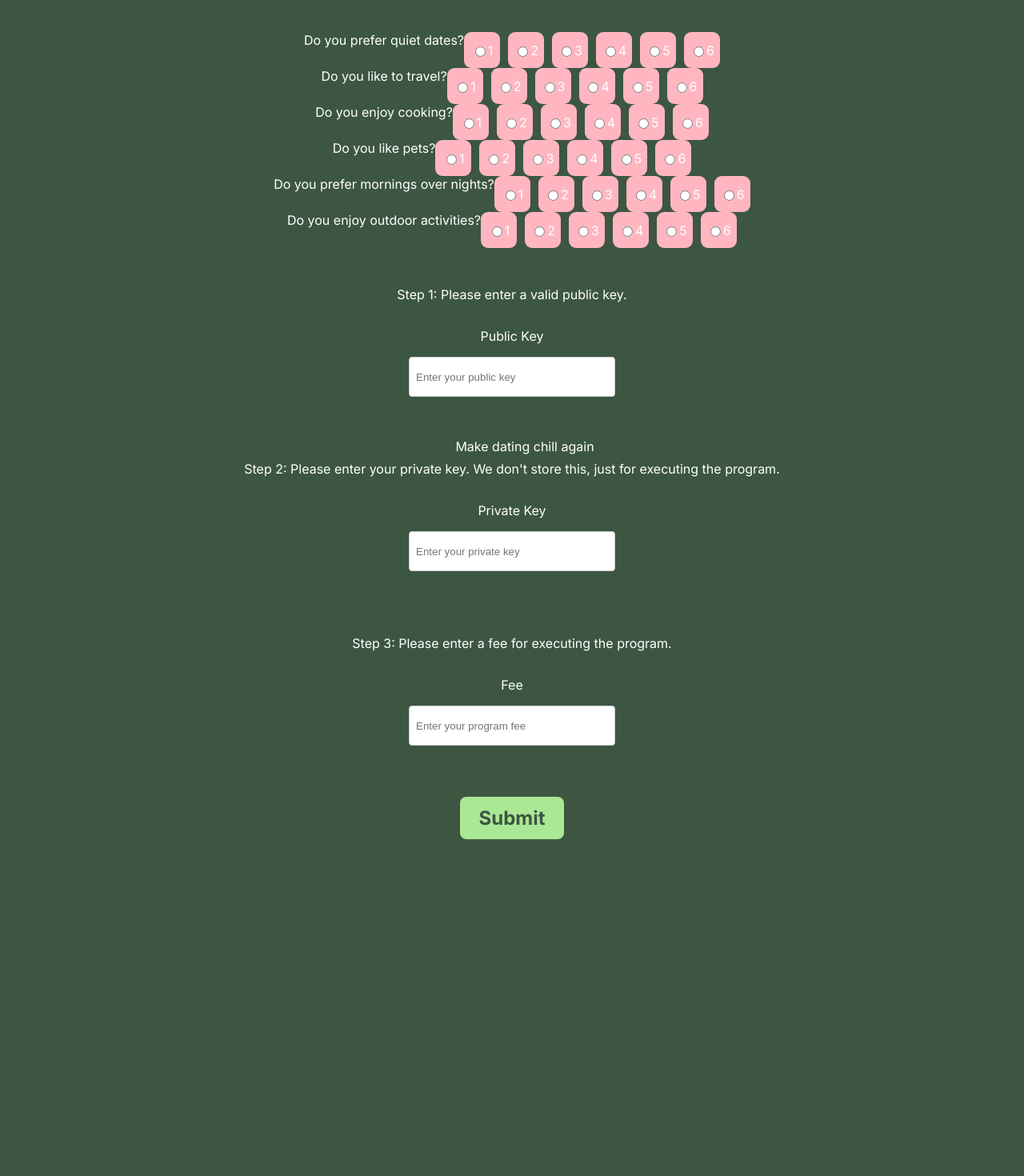
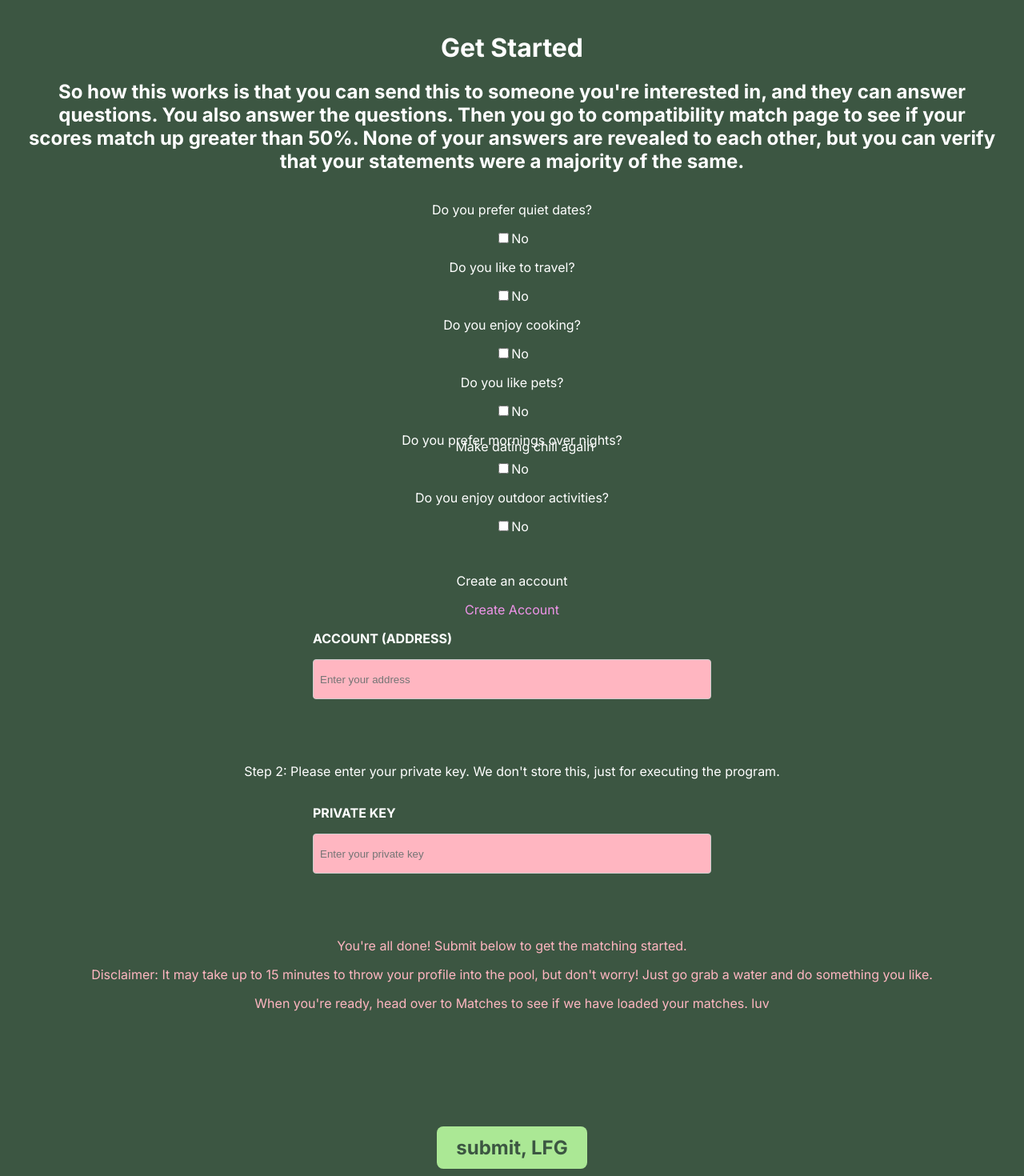
Before and after one commit to michellewong793/matcha, a Next.js app: page /submit-score in a window 1280 px wide. Shown: the part 200-1670 px from the top of the page at 80% size. Before the commit the page ends 1345 px from the top, so only its background shows below. Built offline with nearby package versions, Linux system fonts and the light colour scheme.

Commit message:
rest of it

```diff
--- a/components/Button.js
+++ b/components/Button.js
@@ -1,14 +1,13 @@
-import Link from "next/link";
 import styles from "./Button.module.css"; // Import the CSS module
 
-const Button = ({ link, text, color }) => {
+const Button = ({ onClick, text, color }) => {
   // Use appropriate class names based on the color prop
   const buttonClass = `${styles.button} ${color === "green" ? styles.green : styles.pink}`;
 
   return (
-    <Link href={link}>
-      <a className={buttonClass}>{text}</a>
-    </Link>
+    <button className={buttonClass} onClick={onClick}>
+      {text}
+    </button>
   );
 };
 
--- a/components/Header.module.css
+++ b/components/Header.module.css
@@ -8,6 +8,8 @@
     display: flex;
     justify-content: space-between;
     align-items: center;
+    background: #65926F;
+    width: 100%;
   }
 
   .footer {
--- a/components/SubmitScore.module.css
+++ b/components/SubmitScore.module.css
@@ -1,12 +1,35 @@
+.stepContainer {
+    display: flex;
+    flex-direction: column;
+    align-items: center;
+}
+
 .inputbox {
     border: 1px solid #ccc;
     border-radius: 4px;
     padding: 8px;
-    width: 15rem;
+    width: 30rem;
     height: 2rem;
+    background-color: lightpink;
+    color: #921598;
   }
 
 
+  .inputLabel {
+    font-size: 16px;
+    text-transform: uppercase;
+    font-weight: bold;
+    align-self:left;
+  }
+  .inputContainer {
+    display: flex;
+    flex-direction: column;
+    text-align: left;
+  }
+.link {
+    color: #EF94E9;
+    text-decoration: none;
+}
   .questionContainer {
     margin-bottom: 16px;
   }
@@ -74,7 +97,7 @@
 .sliderContainer {
     margin: 0 auto ;
     display: flex;
-    flex-direction: row;
+    flex-direction: column;
   }
 
 
@@ -193,19 +216,7 @@
     text-align: center; /* Center text */
   }
 
-  .radioButton {
-    appearance: none; /* Remove default styling */
-    width: 20px; /* Width of the circular radio button */
-    height: 20px; /* Height of the circular radio button */
-    border: 2px solid white; /* Border color */
-    border-radius: 50%; /* Make it circular */
-    position: absolute; /* Position it in the center */
-    top: 50%;
-    left: 50%;
-    transform: translate(-50%, -50%); /* Centering */
-    background: transparent; /* Transparent background */
-    cursor: pointer; /* Change cursor to pointer */
-  }
+
 
   input[type="radio"]:checked + .radioButton {
     background: white; /* Color when selected */
@@ -214,3 +225,7 @@
   .radioOption:hover {
     opacity: 0.8; /* Slightly fade on hover */
   }
+
+  .messageText {
+    color: lightpink;
+  }
--- a/components/Theme.js
+++ b/components/Theme.js
@@ -72,6 +72,18 @@ let styles = {
     marginRight: "auto",
   },
 
+  submitContent: {
+    color: "white",
+    paddingLeft: "2rem",
+    paddingRight:"2rem",
+    marginTop: "15rem",
+    marginBottom: "6rem",
+    textAlign: "center",
+    marginLeft: "auto",
+    marginRight: "auto",
+  },
+
+
   heroContent: {
     color: "white",
     paddingLeft: "2rem",
--- a/pages/submit-score.js
+++ b/pages/submit-score.js
@@ -16,21 +16,23 @@ const QUESTIONS = [
 ];
 
 export default function Index() {
-  const [answers, setAnswers] = useState({});
+  const [answers, setAnswers] = useState(Array(QUESTIONS.length).fill(false)); // Initialize with false
   const [response, setResponse] = useState(null);
 
-  const handleRadioChange = (index, value) => {
-    setAnswers({
-      ...answers,
-      [index]: value,
+  const handleCheckboxChange = (index) => {
+    setAnswers((prevAnswers) => {
+      const newAnswers = [...prevAnswers];
+      newAnswers[index] = !newAnswers[index]; // Toggle the boolean value
+      return newAnswers;
     });
   };
 
-  const handleSubmit = async () => {
+  const handleSubmit = async (e) => {
+    e.preventDefault(); // Prevent default form submission behavior
     try {
-      const leoInput = Object.entries(answers).map(([key, value]) => ({
-        question: key,
-        answer: value,
+      const leoInput = answers.map((answer, index) => ({
+        question: QUESTIONS[index],
+        answer: answer, // This will be true or false
       }));
       const result = await axios.post(
         "https://aleo-api-endpoint.com/process-preferences",
@@ -39,6 +41,8 @@ export default function Index() {
         }
       );
       setResponse(result.data);
+      alert("Your preferences have been successfully submitted! Just wait a little bit. The next step is to meditate for 15 minutes as we work behind the scenes to bring you your people.");
+
     } catch (error) {
       console.error("Error submitting data:", error);
     }
@@ -48,62 +52,67 @@ export default function Index() {
     <div className={pageStyles.centerPage}>
       <Layout />
 
-      <div style={Styles.content} className={pageStyles.formContainer}>
+      <div style={Styles.submitContent} className={pageStyles.formContainer}>
+        <h1> Get Started </h1>
+        <h2> So how this works is that you can send this to someone you're interested in, and they can answer questions. You also answer the questions. Then you go to compatibility match page to see if your scores match up greater than 50%. None of your answers are revealed to each other, but you can verify that your statements were a majority of the same. </h2>
         <form
           className={pageStyles.form}
-          onSubmit={(e) => {
-            e.preventDefault();
-            // handleSubmit();
-          }}
+          onSubmit={handleSubmit} // Call handleSubmit on submit
         >
           {QUESTIONS.map((question, index) => (
             <div key={index} className={pageStyles.sliderContainer}>
+              <Spacer height="1" />
               <label>{question}</label>
-              <div className={pageStyles.radioContainer}>
-                {[1, 2, 3, 4, 5, 6].map((value) => (
-                  <label key={value} className={pageStyles.radioOption}>
-                    <input
-                      type="radio"
-                      name={`question-${index}`}
-                      value={value}
-                      checked={answers[index] === value.toString()}
-                      onChange={() => handleRadioChange(index, value)}
-                    />
-                    {value}
-                  </label>
-                ))}
+              <Spacer height="1" />
+              <div className={pageStyles.checkboxContainer}>
+                <input
+                  type="checkbox"
+                  id={`question-${index}`}
+                  name={`question-${index}`}
+                  checked={answers[index]} // Bind checkbox to boolean value
+                  onChange={() => handleCheckboxChange(index)} // Toggle boolean value on change
+                />
+                <label
+                  htmlFor={`question-${index}`}
+                  className={pageStyles.checkboxOption}
+                >
+                  {answers[index] ? "Yes" : "No"}
+                </label>
               </div>
             </div>
           ))}
           <Spacer height="2" />
-
         </form>
 
-        <div>
-          <p>Step 1: Please enter a valid public key.</p>
+        <div className={pageStyles.stepContainer}>
+<p> Create an account</p>        <a className={pageStyles.link} href="https://www.provable.tools/account" target="_blank"> Create Account</a>
           <Spacer height="1" />
-          <label htmlFor="public-key">Public Key</label>
+
+<div className={pageStyles.inputContainer}>
+          <label className={pageStyles.inputLabel} htmlFor="public-key">Account (Address)</label>
           <Spacer height="1" />
           <input
             type="text"
             id="public-key"
             name="public-key"
-            placeholder="Enter your public key"
+            placeholder="Enter your address"
             required
             className={pageStyles.inputbox}
           />
+          </div>
         </div>
         <Spacer height="4" />
 
-        <div>
+        <div className={pageStyles.stepContainer}>
           <p>
-            Step 2: Please enter your private key. We don't store this, just
-            for executing the program.
+            Step 2: Please enter your private key. We don't store this, just for
+            executing the program.
           </p>
           <Spacer height="1" />
-          <label htmlFor="private-key">Private Key</label>
+          <div className={pageStyles.inputContainer}>
+
+          <label className={pageStyles.inputLabel}  htmlFor="private-key">Private Key</label>
           <Spacer height="1" />
-
           <input
             type="text"
             id="private-key"
@@ -113,26 +122,29 @@ export default function Index() {
             className={pageStyles.inputbox}
           />
         </div>
-        <Spacer height="4" />
-
-        <div>
-          <p>Step 3: Please enter a fee for executing the program.</p>
-          <Spacer height="1" />
-          <label htmlFor="fee">Fee</label>
-          <Spacer height="1" />
-          <input
-            type="text"
-            id="fee"
-            name="fee"
-            placeholder="Enter your program fee"
-            required
-            className={pageStyles.inputbox}
-          />
         </div>
         <Spacer height="4" />
 
-        <Button link="/submit-score" text="Submit" color="green" />
 
+
+        <div className={pageStyles.messageText}>
+          <p> You're all done! Submit below to get the matching started. </p>
+          <p>
+            {" "}
+            Disclaimer: It may take up to 15 minutes to throw your profile into
+            the pool, but don't worry! Just go grab a water and do something you like.{" "}
+          </p>
+          <p>
+            {" "}
+            When you're ready, head over to Matches to see if we have
+            loaded your matches. luv{" "}
+          </p>
+        </div>
+        <Spacer height="8" />
+
+        <Button onClick={handleSubmit} text="submit, LFG" color="green" />
+
+        <Spacer height="8" />
       </div>
     </div>
   );
```
Also changed, not shown: pages/about.js (+22 -12 lines), pages/browse-matches.js (+3 -50 lines).
